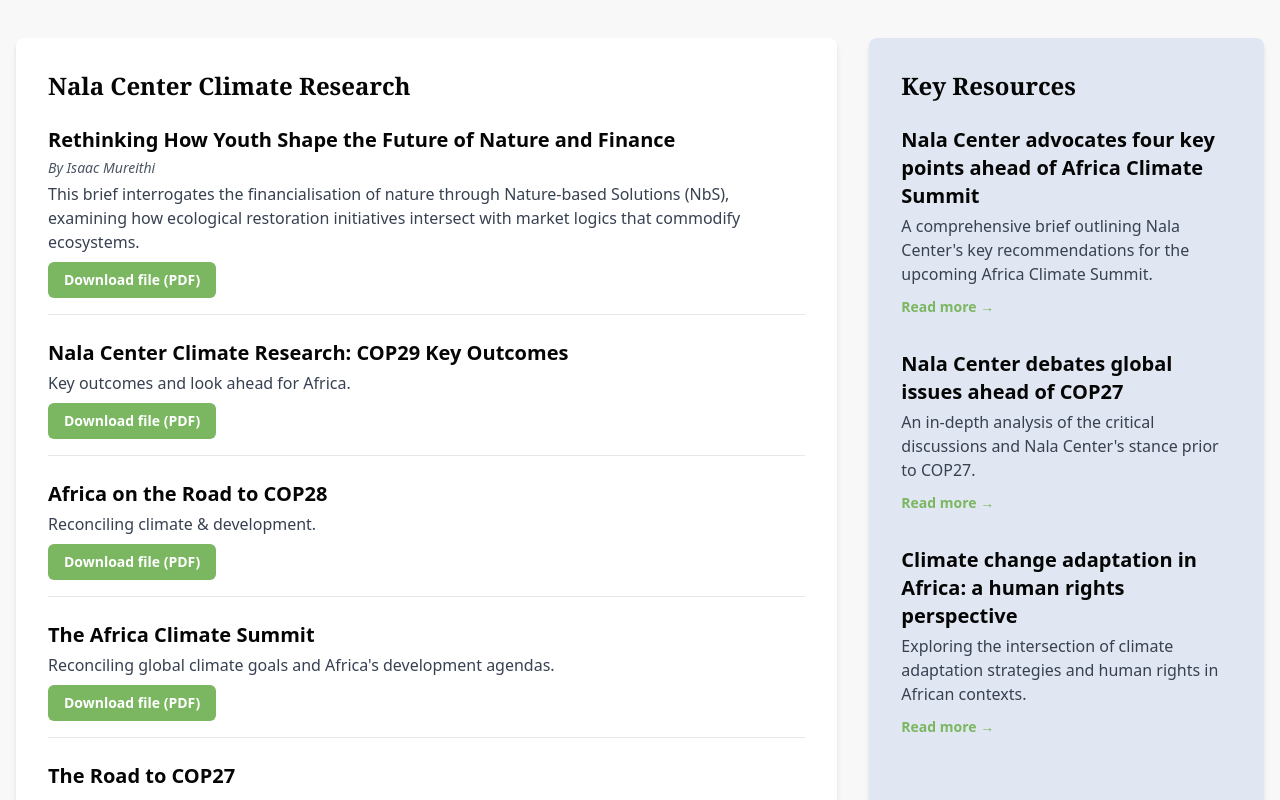
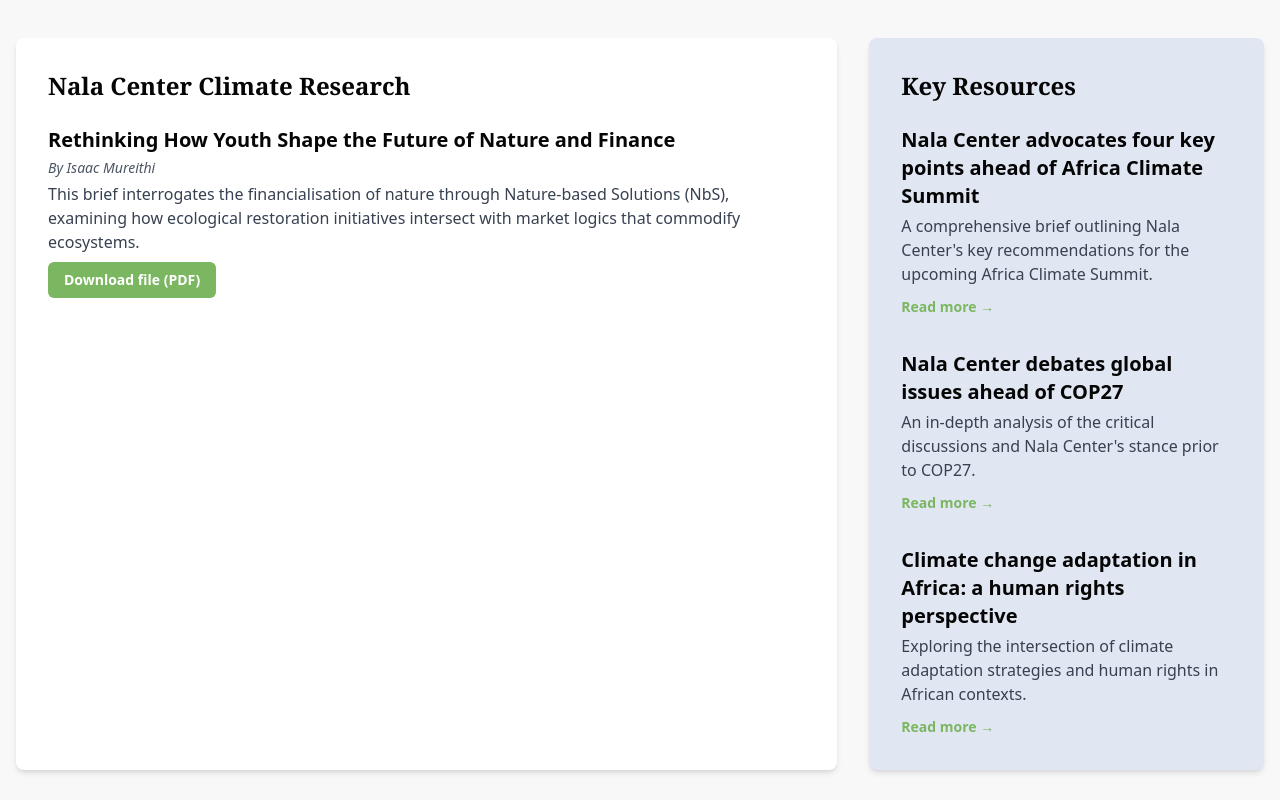
Before and after one commit to Ewoigift/nala-center-website, a Next.js app: page /focus-areas/sustainable-energy in a window 1280 px wide. Shown: the part 940-1740 px from the top of the page. Built offline with nearby package versions, Linux system fonts and the light colour scheme.

Commit message:
UPDATED HOME PAGE WITH RESEARCH

```diff
--- a/src/app/focus-areas/sustainable-energy/page.tsx
+++ b/src/app/focus-areas/sustainable-energy/page.tsx
@@ -19,34 +19,6 @@
       description: 'This brief interrogates the financialisation of nature through Nature-based Solutions (NbS), examining how ecological restoration initiatives intersect with market logics that commodify ecosystems.',
       linkText: 'Download file (PDF)',
       linkHref: '/uploads/sustainable-energy/rethinking-youth-nature-finance.pdf',
-    },
-    {
-      type: 'research',
-      title: 'Nala Center Climate Research: COP29 Key Outcomes',
-      description: 'Key outcomes and look ahead for Africa.',
-      linkText: 'Download file (PDF)',
-      linkHref: '#',
-    },
-    {
-      type: 'research',
-      title: 'Africa on the Road to COP28',
-      description: 'Reconciling climate & development.',
-      linkText: 'Download file (PDF)',
-      linkHref: '#',
-    },
-    {
-      type: 'research',
-      title: 'The Africa Climate Summit',
-      description: 'Reconciling global climate goals and Africa\'s development agendas.',
-      linkText: 'Download file (PDF)',
-      linkHref: '#',
-    },
-    {
-      type: 'research',
-      title: 'The Road to COP27',
-      description: 'Making Africa\'s Case in the Global Climate Debate.',
-      linkText: 'Download file (PDF)',
-      linkHref: '#',
     },
   ];
 
--- a/src/app/page.tsx
+++ b/src/app/page.tsx
@@ -274,6 +274,28 @@
               </Link>
             </div>
           </div>
+
+{/* Insight Card 4 */}
+<div className="bg-white rounded-lg shadow-md overflow-hidden hover:shadow-lg transition-shadow duration-300">
+            <Image
+              src="/images/focus-areas/rethinking-youth-nature-finance.png"
+              alt="Insight 4 Thumbnail"
+              width={500}
+              height={300}
+              className="w-full h-48 object-cover"
+            />
+            <div className="p-6">
+              <span className="text-sm text-gray-500">Research | November 06, 2025</span>
+              <h3 className="font-semibold text-xl text-[#050505] my-2">Rethinking How Youth Shape the Future of Nature and Finance</h3>
+              <p className="text-gray-700 text-base mb-4 line-clamp-3">
+                This brief interrogates the financialisation of nature through Nature-based Solutions (NbS), examining how ecological restoration initiatives intersect with market logics that commodify ecosystems.
+                </p>
+              <Link href="/uploads/sustainable-energy/rethinking-youth-nature-finance.pdf" className="text-[#2F2F2F] hover:text-[#1F1F1F] hover:underline font-medium">
+                Read more &rarr;
+              </Link>
+            </div>
+          </div>
+
         </div>
       </section>
       {/* Upcoming Events & Workshops Section - Now a Carousel */}
```
Also changed, not shown: public/images/focus-areas/rethinking-youth-nature-finance.png (added).
